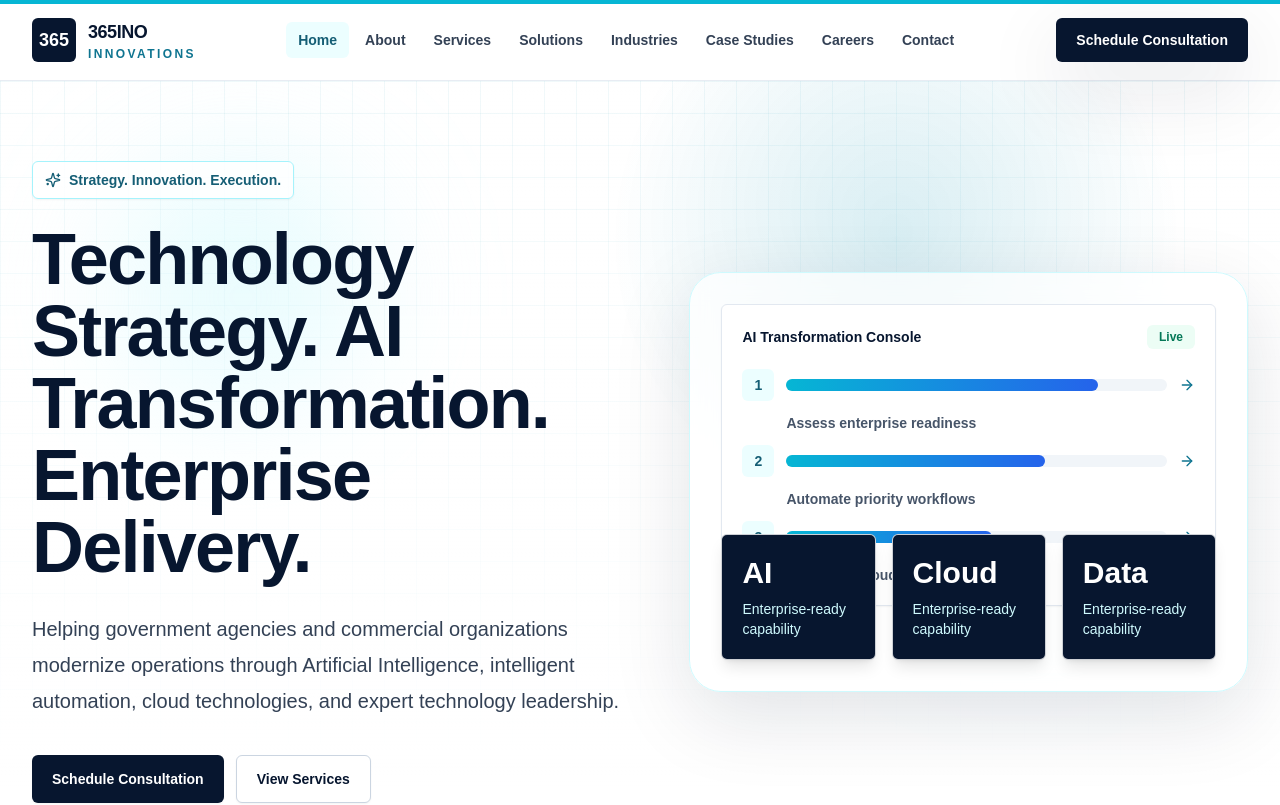
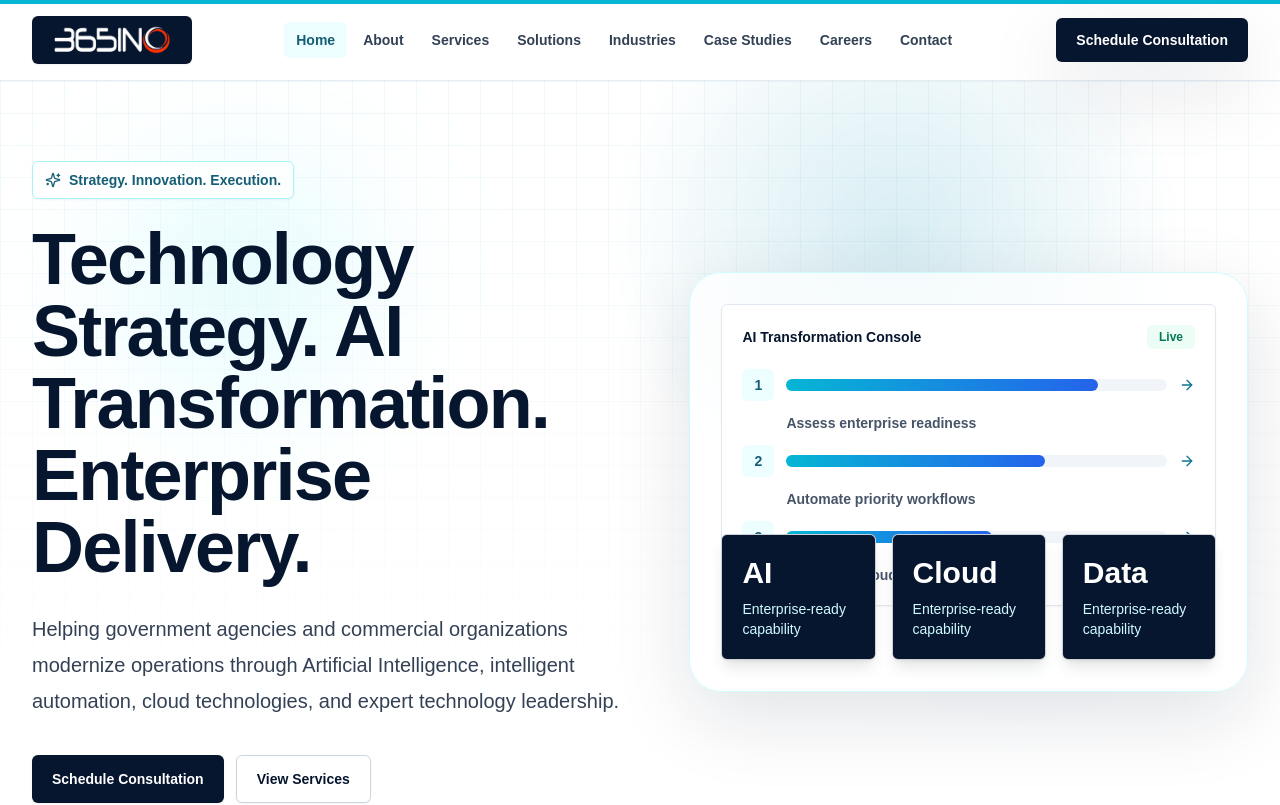
Before and after one commit to Space3434/365INO, a Next.js app: page / in a window 1280 px wide. Shown: the top 805 px of the page. Built offline with nearby package versions, Linux system fonts and the light colour scheme.

Commit message:
Replace site logo with 365INO brand asset

```diff
--- a/components/footer.tsx
+++ b/components/footer.tsx
@@ -1,4 +1,5 @@
 import { Linkedin, Mail, MapPin, Phone } from "lucide-react";
+import Image from "next/image";
 import Link from "next/link";
 import { navItems } from "@/lib/content";
 
@@ -8,12 +9,15 @@ export function Footer() {
       <div className="container-pad grid gap-10 py-14 md:grid-cols-[1.2fr_0.8fr_0.8fr]">
         <div>
           <div className="mb-5 flex items-center gap-3">
-            <span className="grid h-11 w-11 place-items-center rounded-md bg-cyan-500 text-lg font-black">365</span>
-            <div>
-              <p className="text-xl font-black">365INO</p>
-              <p className="text-sm text-cyan-100">Technology That Moves Business Forward.</p>
-            </div>
+            <Image
+              src="/365ino-logo.png"
+              alt="365INO"
+              width={614}
+              height={137}
+              className="h-auto w-44"
+            />
           </div>
+          <p className="mb-4 text-sm text-cyan-100">Technology That Moves Business Forward.</p>
           <p className="max-w-xl text-sm leading-7 text-slate-300">
             365 Innovations Corporation helps organizations modernize operations through AI, automation,
             cloud technologies, data insight, and enterprise delivery leadership.
--- a/components/navbar.tsx
+++ b/components/navbar.tsx
@@ -1,6 +1,7 @@
 "use client";
 
 import { Menu, X } from "lucide-react";
+import Image from "next/image";
 import Link from "next/link";
 import { usePathname } from "next/navigation";
 import { useState } from "react";
@@ -20,14 +21,15 @@ export function Navbar() {
       </a>
       <nav className="container-pad flex min-h-20 items-center justify-between" aria-label="Primary navigation">
         <Link href="/" className="focus-ring flex items-center gap-3 rounded-md">
-          <span className="grid h-11 w-11 place-items-center rounded-md bg-navy text-lg font-black text-white">
-            365
-          </span>
-          <span>
-            <span className="block text-lg font-black tracking-tight text-navy">365INO</span>
-            <span className="block text-xs font-semibold uppercase tracking-[0.2em] text-cyan-700">
-              Innovations
-            </span>
+          <span className="grid h-12 w-40 place-items-center rounded-md bg-navy px-3 shadow-sm">
+            <Image
+              src="/365ino-logo.png"
+              alt="365INO"
+              width={614}
+              height={137}
+              priority
+              className="h-auto w-full"
+            />
           </span>
         </Link>
 
```
Also changed, not shown: preview.html (+9 -4 lines), public/365ino-logo.png (added).
